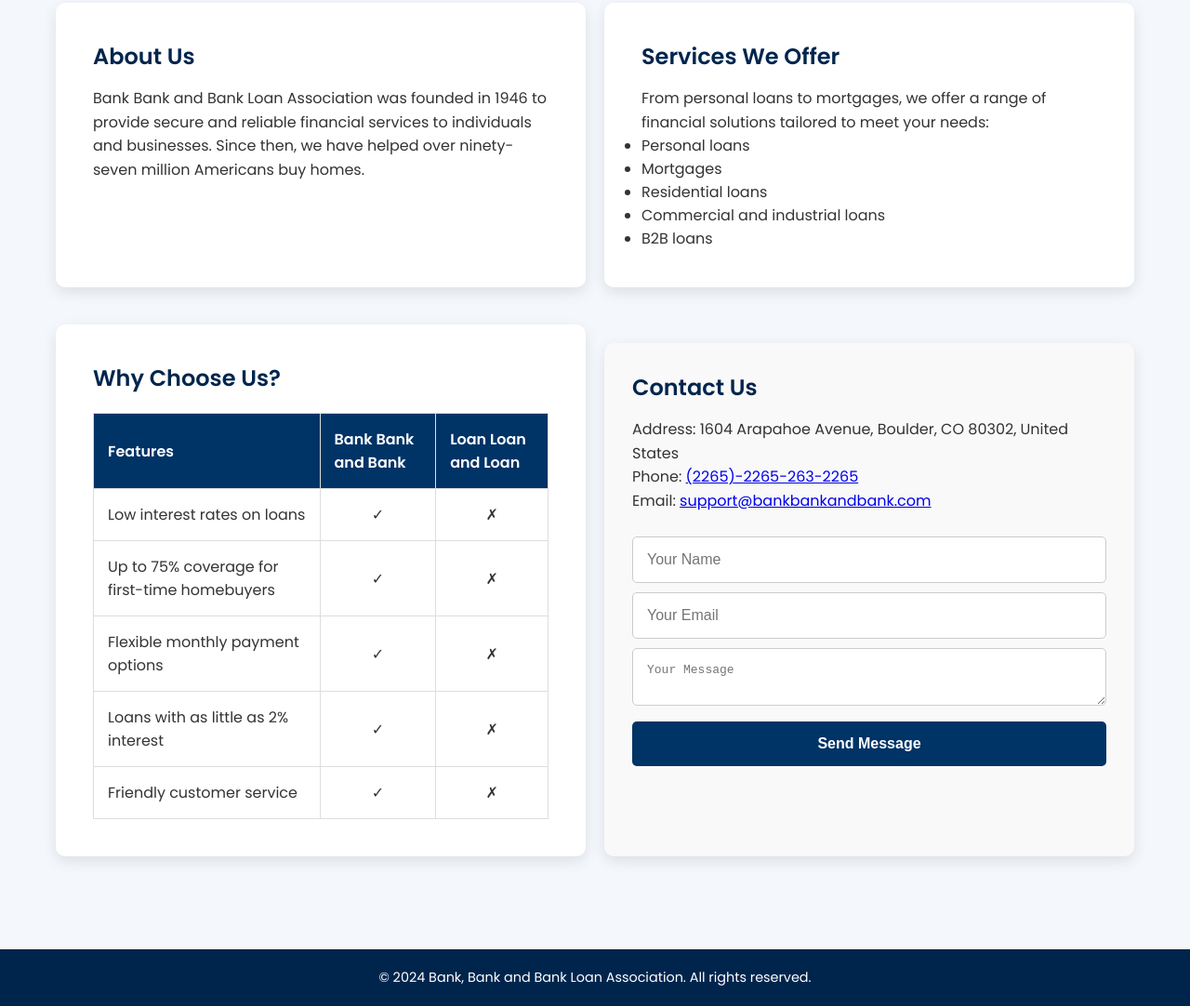
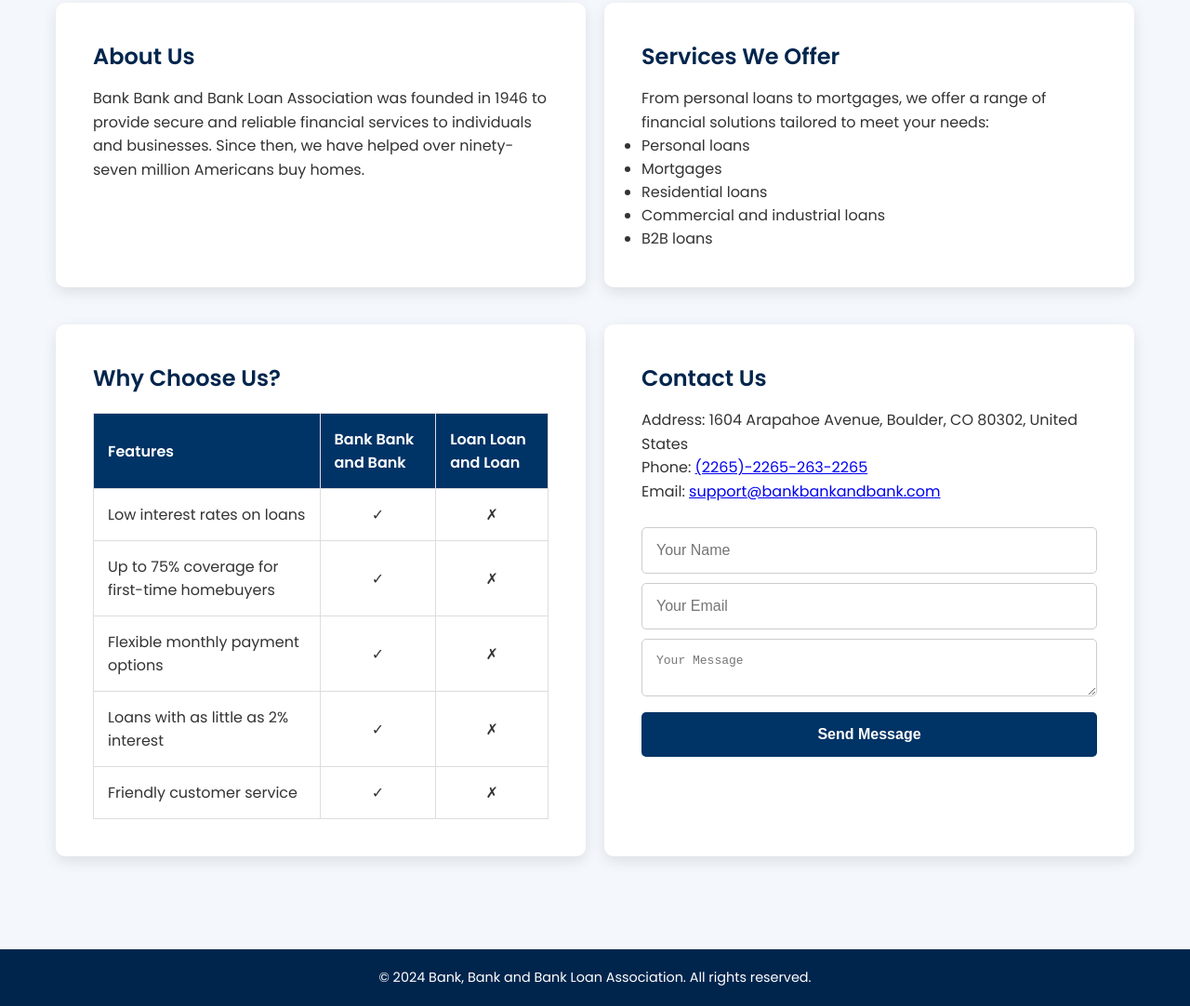
Before and after one commit to cmdada/bankbankandbankdotcom, a plain HTML site: page index.html in a window 1280 px wide. Shown: the part 441-1523 px from the top of the page at 93% size. Drawn offline with Linux system fonts and the light colour scheme.

Commit message:
better styling

```diff
--- a/index.html
+++ b/index.html
@@ -99,14 +99,6 @@
 	}
 	.section p {
 	  line-height: 1.6;
-	}
-	.contact-form {
-	  background-color: #f9f9f9;
-	  padding: 30px;
-	  border-radius: 10px;
-	  box-shadow: 0 5px 15px rgba(0, 0, 0, 0.1);
-	  max-width: 600px;
-	  margin: 20px auto;
 	}
 	.contact-form input,
 	.contact-form textarea,
```
